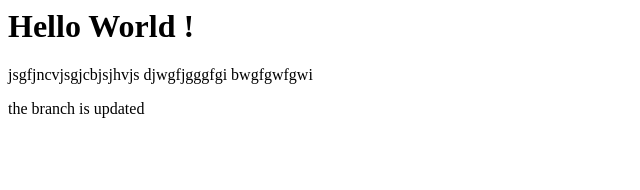
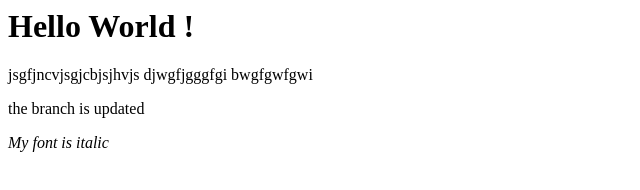
Before and after one commit to rupar19/git_project, a plain HTML site: page index.html in a window 1280 px wide. Shown: the whole page, without its empty margins (0-640 px from the left). Drawn offline with Linux system fonts and the light colour scheme.

Commit message:
next line added in index.html

```diff
--- a/index.html
+++ b/index.html
@@ -1,3 +1,4 @@
 <h1>Hello World !</h1>
 <P> jsgfjncvjsgjcbjsjhvjs   djwgfjgggfgi bwgfgwfgwi </P>
 <p>the branch is updated</p>
+<i> My font is italic </i>
```
